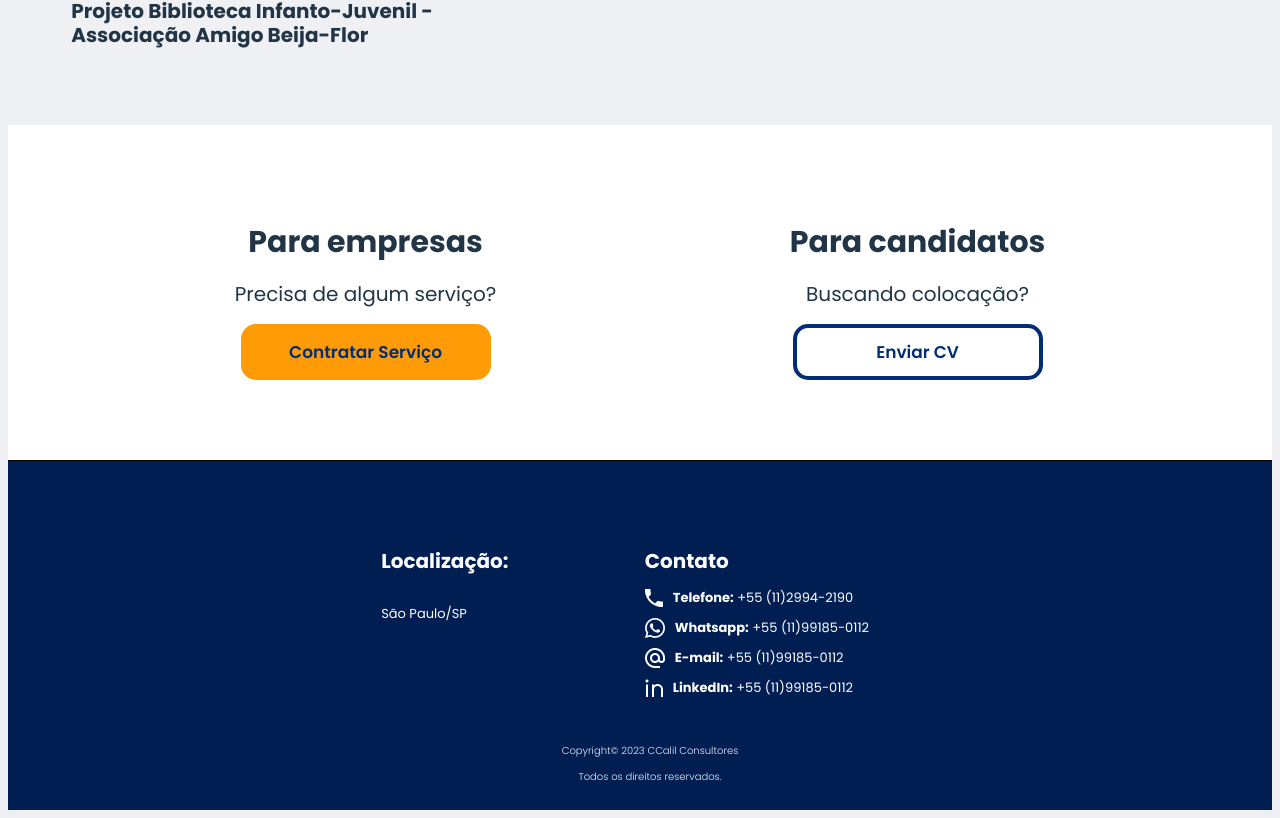
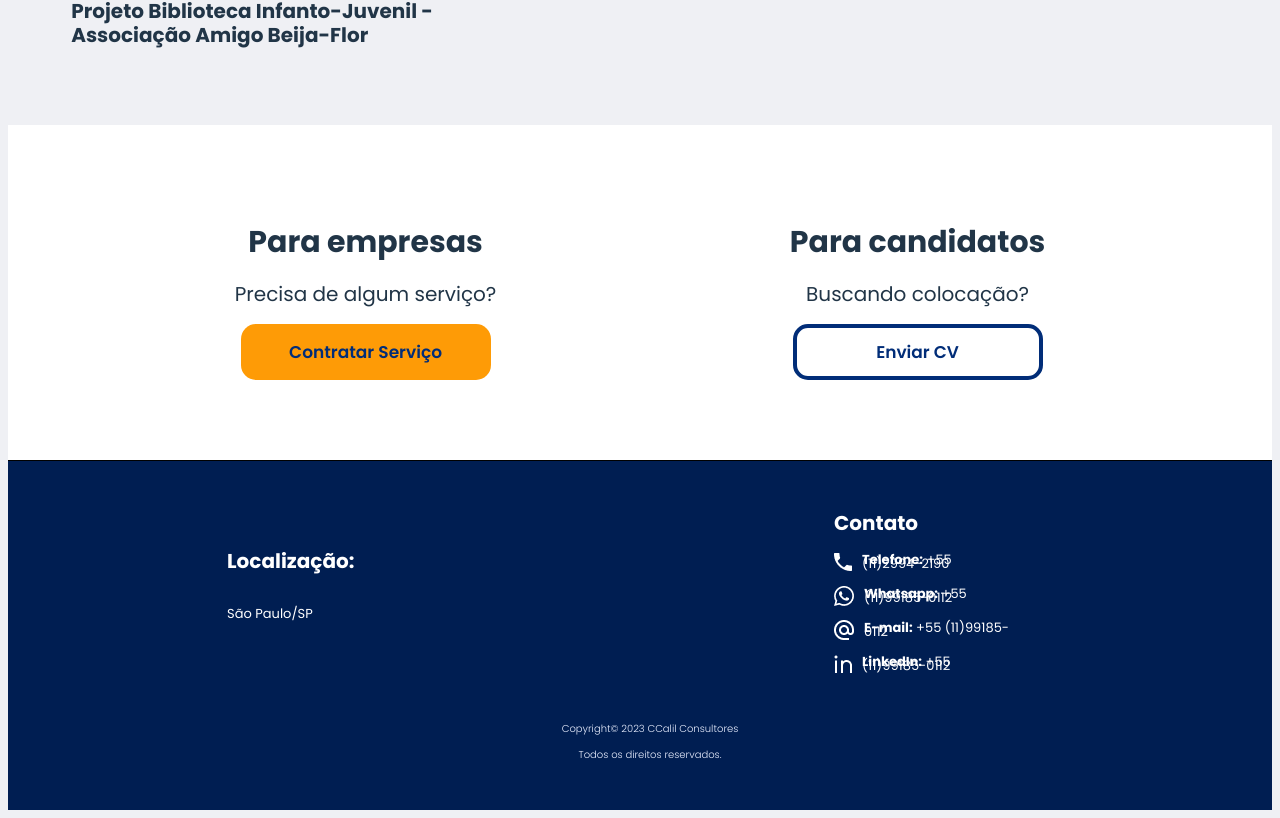
Before and after one commit to xossiane/CCalil_Consultants, a React (Vite) app: page / in a window 1280 px wide. Shown: the part 3958-4776 px from the top of the page. Built offline with nearby package versions, Linux system fonts and the light colour scheme; a web font is replaced by a local one.

Commit message:
Fix: Footer display

```diff
--- a/src/components/organisms/Footer/index.jsx
+++ b/src/components/organisms/Footer/index.jsx
@@ -18,7 +18,7 @@
             <p className={styles[`footer__location--title`]}><strong>Localização:</strong></p> <p>São Paulo/SP</p>
           </div>
           <div className={styles[`footer__contact--info`]}>
-          <p className={styles[`footer__location--title`]}>Contato</p>
+
             <p><strong>Whatsapp:</strong> +55 (11)99185-0112</p>
 
             <p><strong>Email:</strong><a style={{ color: 'white' }} href="mailto:cv@ccalilconsultores.com.br">{" "}cida.calil@ccalilconsultores.com</a></p>
@@ -33,7 +33,7 @@
             <span className={styles[`footer__contactDesktop--row`]}><img className={styles[`footer__iconsDesktop--symbol`]} src={linkedinsymbol} alt="LinkedIn"/><p><strong>LinkedIn:</strong> +55 (11)99185-0112</p></span>
 
           </div>
-          {/* <div className={styles[`footer__icons`]}>
+          <div className={styles[`footer__icons`]}>
             <div className={styles[`footer__icons--desktop`]}>
               <h2 className={styles[`footer__icons--title`]}>Redes Sociais</h2>
               <div className={styles[`footer__icons--desktopUnit`]}>
@@ -61,7 +61,7 @@
                 </a>
               </div>
             </div>
-          </div> */}
+          </div>
         </div>
       </div>
 
--- a/src/components/organisms/Footer/styles.module.scss
+++ b/src/components/organisms/Footer/styles.module.scss
@@ -47,6 +47,21 @@
     margin-top: 2rem;
     &Desktop{
       display: flex;
+    &--info{
+      display: none;
+      @media (min-width: 700px){
+        display: flex;
+        flex-direction: column;
+        margin: auto;
+        width: 25rem;
+      }
+      @media (min-width: 700px){
+        margin-left: 50%;
+        margin-top: 2%;
+
+      }
+    }
+
       &--row{
         display: flex;
         align-items: center;
@@ -54,6 +69,7 @@
       &--title{
         font-size: 2rem;
       }
+
     }
 
     &--desktop {
@@ -92,10 +108,10 @@
     display: flex;
     flex-direction: row;
     justify-items: flex-start;
-    justify-content: space-around;
-    width: 50%;
+
     margin-left: 1rem;
     margin-top: 3rem;
+
 &Desktop{
   width: fit-content;
   display: flex;
@@ -108,13 +124,20 @@
 
     &--desktop {
       align-content: space-between;
+      display: flex;
+      flex-direction: column;
+      align-items: center;
 
       @media (min-width: 700px) {
         display: flex;
         flex-direction: column;
         align-items: center;
+        text-align: center;
+        justify-content: flex-start;
       }
-
+      @media (min-width: 1024px){
+        display: none;
+            }
     }
 
     &--desktopUnit {
@@ -150,6 +173,7 @@
 
     @media (min-width: 700px) {
       margin-top: 3rem;
+      width: 100%;
 
     }
   }
```
